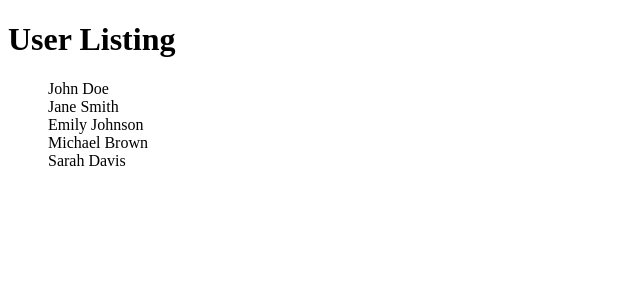
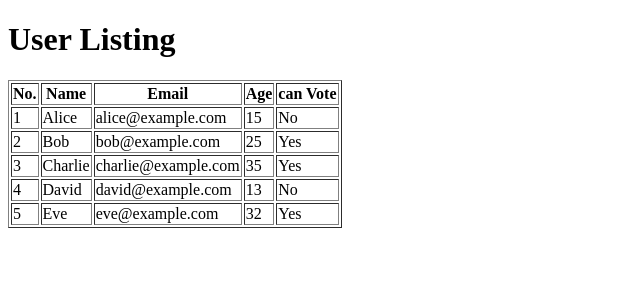
Before and after one commit to chavdasandip2908/core, a Django app: page /users/ in a window 1280 px wide. Shown: the top 300 px of the page, without its empty margins (0-640 px from the left). Run offline with Django 5.2, Linux system fonts and the light colour scheme.

Commit message:
pass data from view

```diff
--- a/home/templates/users/user-listing.html
+++ b/home/templates/users/user-listing.html
@@ -7,9 +7,9 @@
 </head>
 <body>
     <h1>User Listing</h1>
-    <ul style="list-style-type: none;">
+    <!-- <ul style="list-style-type: none;"> -->
         <!-- insert user list here -->
-    </ul>
+    <!-- </ul>
     <script>
         // user list array
         const users = ['John Doe', 'Jane Smith', 'Emily Johnson', 'Michael Brown', 'Sarah Davis'];
@@ -21,6 +21,28 @@
             userList.appendChild(listItem);
         });
 
-    </script>
+    </script> -->
+<table border="1">
+    <thead>
+        <tr>
+            <th>No.</th>
+            <th>Name</th>
+            <th>Email</th>
+            <th>Age</th>
+            <th>can Vote</th>
+        </tr>
+    </thead>
+    <tbody>
+        {% for user in users %}
+        <tr>
+            <td>{{ forloop.counter }}</td>
+            <td>{{ user.name }}</td>
+            <td>{{ user.email }}</td>
+            <td>{{ user.age }}</td>
+            <td>{% if user.age >= 18 %}Yes{% else %}No{% endif %}</td>
+        </tr>
+        {% endfor %}
+    </tbody>
+</table>
 </body>
 </html>
--- a/home/views.py
+++ b/home/views.py
@@ -18,4 +18,11 @@ def tutorial(request):
     return render(request, 'index.html')
 # templeate view (specific folder vise )
 def users(request):
-    return render(request, 'users/user-listing.html')
+    user_list = [
+        {'name': 'Alice', 'email': 'alice@example.com','age': 15},
+        {'name': 'Bob', 'email': 'bob@example.com','age': 25},
+        {'name': 'Charlie', 'email': 'charlie@example.com','age': 35},
+        {'name': 'David', 'email': 'david@example.com','age': 13},
+        {'name': 'Eve', 'email': 'eve@example.com','age': 32}
+    ]
+    return render(request, 'users/user-listing.html', context={'users': user_list})
```
